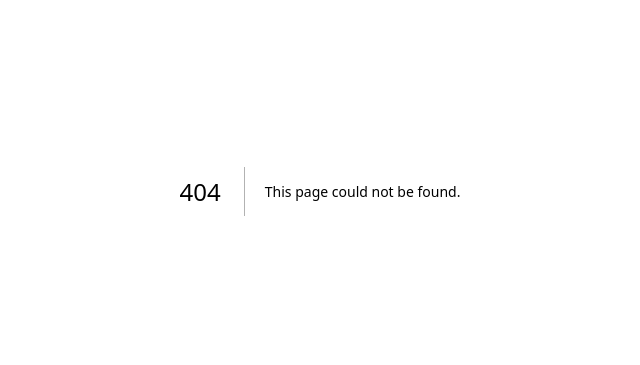
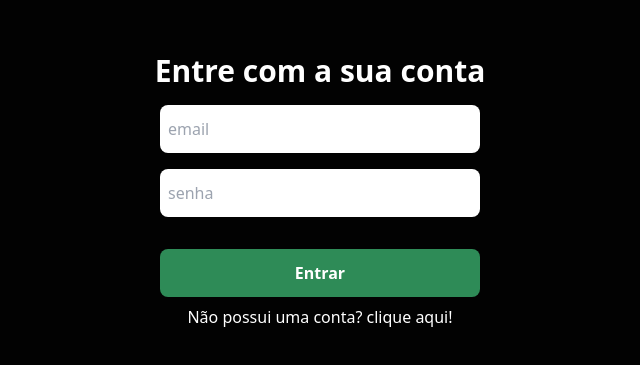
Before and after one commit to vinnycosta9898/auth-system-jwt, a Next.js app in the folder frontend/: page /sign-in in a window 1280 px wide. Before the commit this address had no page. Shown: the part 209-574 px from the top of the page, without its empty margins (320-960 px from the left). Built offline with nearby package versions, Linux system fonts and the light colour scheme.

Commit message:
Criando a pagina de sign-in

```diff
--- /dev/null
+++ b/frontend/src/app/sign-in/page.tsx
@@ -0,0 +1,27 @@
+import Link from "next/link";
+
+export default function SignIn() {
+  return (
+    <div className='w-screen h-screen bg-gray_100 flex flex-col items-center justify-center'>
+        <form className='flex flex-col items-center'>
+          <h1 className=" text-white text-3xl font-bold">Entre com a sua conta</h1>
+          <input
+            type="text"
+            className='w-80 h-12 rounded-lg outline-none px-2 mt-4'
+            placeholder='email'
+          />
+          <input
+            type="password"
+            className='w-80 h-12 rounded-lg outline-none px-2 mt-4'
+            placeholder="senha"
+          />
+
+          <button className="w-80 h-12 rounded-lg outline-none bg-green text-white font-bold mt-8">
+            Entrar
+          </button>
+        </form>
+
+        <Link href='/' className='text-white mt-2'>Não possui uma conta? clique aqui!</Link>
+    </div>
+  );
+}
```
